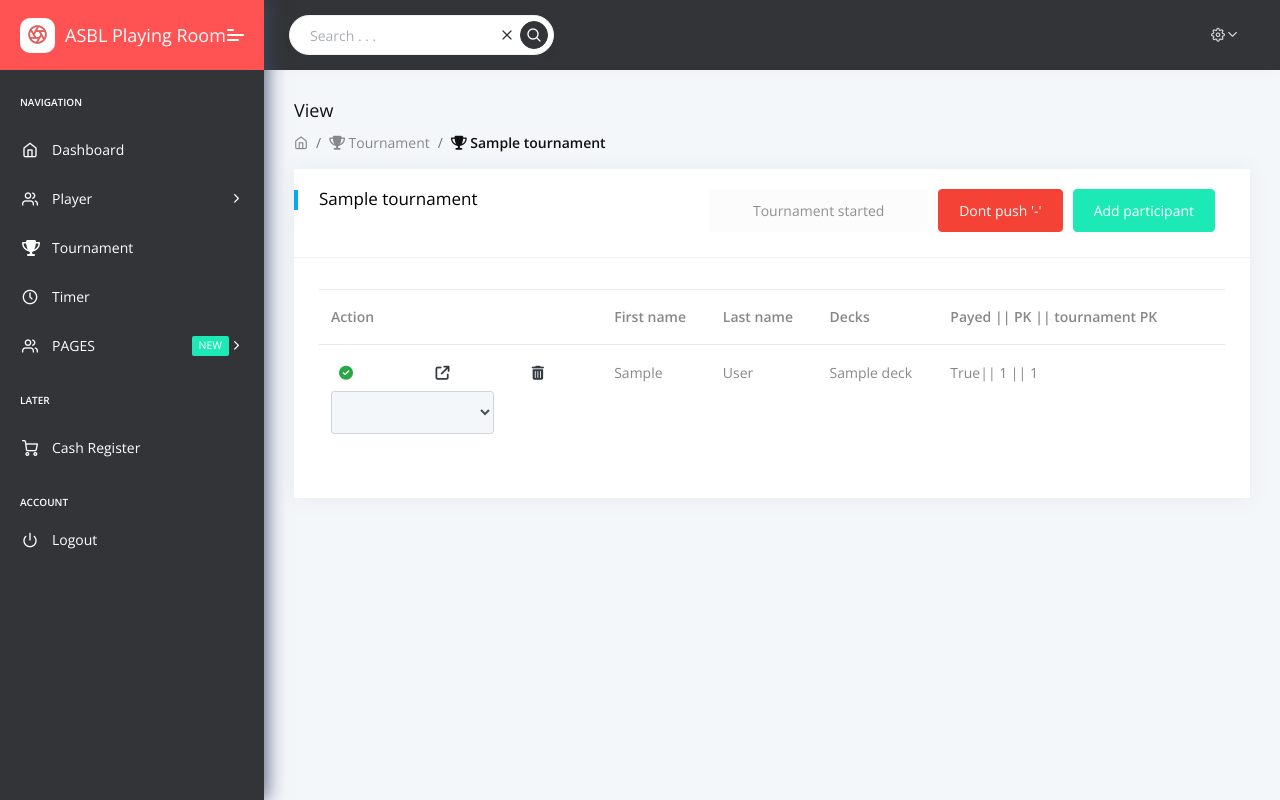
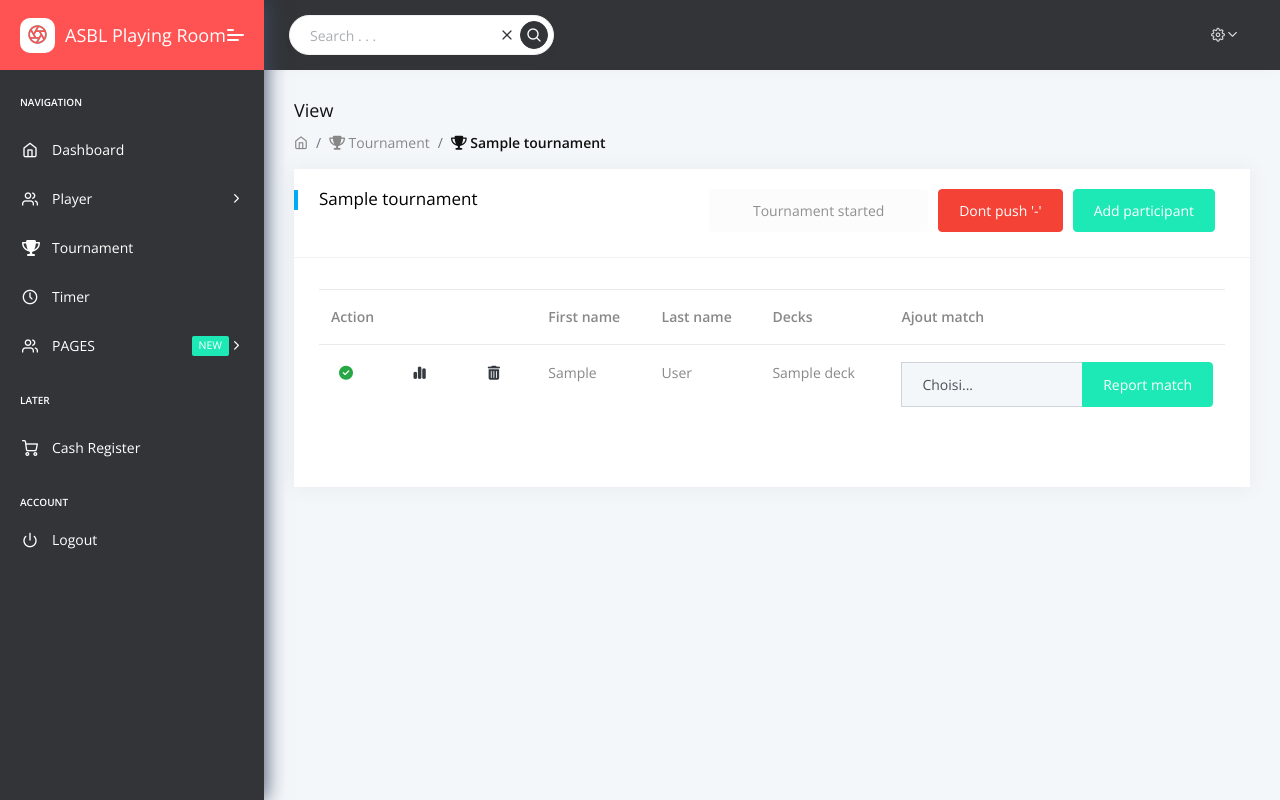
Before and after one commit to Apkyz/PlayingRoom-old-, a Django app: page /tournament/1/ in a window 1280 px wide. Run offline with Django 3.2, Linux system fonts and the light colour scheme; tables that the repository leaves empty hold one stand-in row (values such as "Sample post"); lists and menus that the app fills with data are empty; some libraries are stand-ins or nearby versions.

Commit message:
modif affichage

```diff
--- a/apps/templates/tournament/view.html
+++ b/apps/templates/tournament/view.html
@@ -62,7 +62,7 @@
                                                 <th>First name</th>
                                                 <th>Last name</th>
                                                 <th>Decks</th>
-                                                <th>Payed || PK || tournament PK</th>
+                                                <th>Ajout match</th>
                                             </tr>
                                         </thead>
                                         <tbody>
@@ -85,20 +85,13 @@
                                                                 </form>
                                                             </div>
                                                             <div class="col">
-                                                                <a class="text-dark" href="{% url 'tournament_participant_view' tournament.pk participant.pk %}"><i class="fa fa-fw fa-solid fa-arrow-up-right-from-square px-2"></i></a>
+                                                                <a class="text-dark" href="{% url 'tournament_participant_view' tournament.pk participant.pk %}"><i class="fa fa-fw fa-solid fa-chart-simple px-2"></i></a>
                                                             </div>
                                                             <div class="col">
                                                                 <a class="text-dark" href=""><i class="fa fa-fw fa-solid fa-trash px-2"></i></a>
                                                             </div>
                                                             <div class="col-8">
-                                                                <select class="form-control form-control-sm" onchange="document.location.href = '/tournament/1/add/matches/' + this.value">
-                                                                    <option></option>
-                                                                    {% for p in tournament.participants.all %}
-                                                                        {% if p != participant %}
-                                                                        <option value="{{participant.pk}}/{{p.pk}}/">{{p.player.first_name}} {{p.player.last_name}}</option>
-                                                                        {% endif %}
-                                                                    {% endfor %}
-                                                                </select>
+
                                                             </div>
                                                         </div>
                                                     </td>
@@ -109,7 +102,25 @@
                                                             <span>{{deck}}</span>
                                                         {% endfor %}
                                                     </td>
-                                                    <td>{{participant.payed}}|| {{participant.pk}} || {{tournament.pk}}</td>
+                                                    <td>
+                                                        <form method="post" action="/tournament/1/add/matches/">
+                                                        {% csrf_token %}
+                                                            <div class="input-group mb-3">
+                                                                <input type="text" value="{{participant.pk}}" name="id_p1" hidden>
+                                                                <select class="custom-select" id="inputGroupSelect02" name="id_p2">
+                                                                    <option selected>Choisi...</option>
+                                                                    {% for p in tournament.participants.all %}
+                                                                        {% if p != participant %}
+                                                                        <option value="{{p.pk}}">{{p.player.first_name}} {{p.player.last_name}}</option>
+                                                                        {% endif %}
+                                                                    {% endfor %}
+                                                                </select>
+                                                                <div class="input-group-append">
+                                                                    <input type="submit" class="btn btn-success" for="inputGroupSelect02" value="Report match">
+                                                                </div>
+                                                            </div>
+                                                        </form>
+                                                    </td>
                                                 </tr>
                                             {% endfor %}
                                         </tbody>
--- a/tournament/views.py
+++ b/tournament/views.py
@@ -161,27 +161,29 @@ def participant_edit(request, id_t, id):
             raise
     return HttpResponse(template.render(context, request))
 
-def tournament_matchs_add(request, id, id_p1, id_p2):
+
+def tournament_matchs_add(request, id):
     template = loader.get_template('tournament/match/add.html')
     context = {}
     tournament = get_object_or_404(Tournament, pk=id)
     if request.method == 'POST':
+
         match = Match(
-            player1 = get_object_or_404(Participant, pk = id_p1),
+            player1 = get_object_or_404(Participant, pk = request.POST.get("id_p1")),
             deck1 = get_object_or_404(Deck, pk = request.POST.get("decks1")),
-            player2 = get_object_or_404(Participant, pk = id_p2),
+            player2 = get_object_or_404(Participant, pk = request.POST.get("id_p2")),
             deck2 = get_object_or_404(Deck, pk = request.POST.get("decks2")),
             tournament = tournament
         )
         if request.POST.get("winner") == 'Winner':
-            match.winner = get_object_or_404(Participant, pk = id_p1)
+            match.winner = get_object_or_404(Participant, pk = request.POST.get("id_p1"))
         elif request.POST.get("winner") == 'Looser':
-            match.winner = get_object_or_404(Participant, pk = id_p2)
+            match.winner = get_object_or_404(Participant, pk = request.POST.get("id_p2"))
         match.save()
         return redirect(view, id)
     else:
-        p1 = Participant.objects.get(pk = id_p1)
-        p2 = Participant.objects.get(pk = id_p2)
+        p1 = Participant.objects.get(pk = request.POST.get("id_p1"))
+        p2 = Participant.objects.get(pk = request.POST.get("id_p2"))
         context['player1'] = p1
         context['player2'] = p2
         context['form'] = MatchForm(tournament, p1, p2)
```
